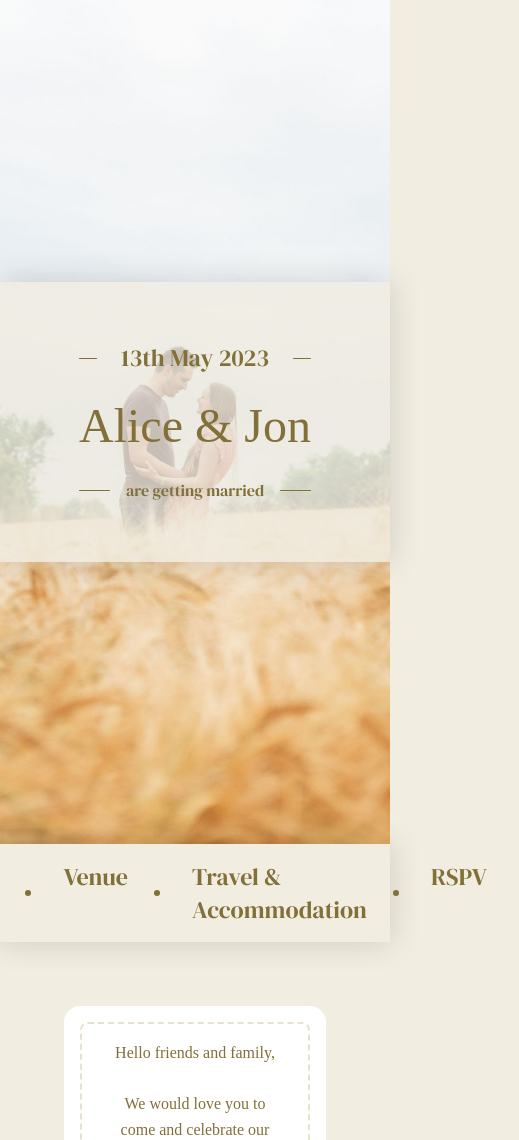
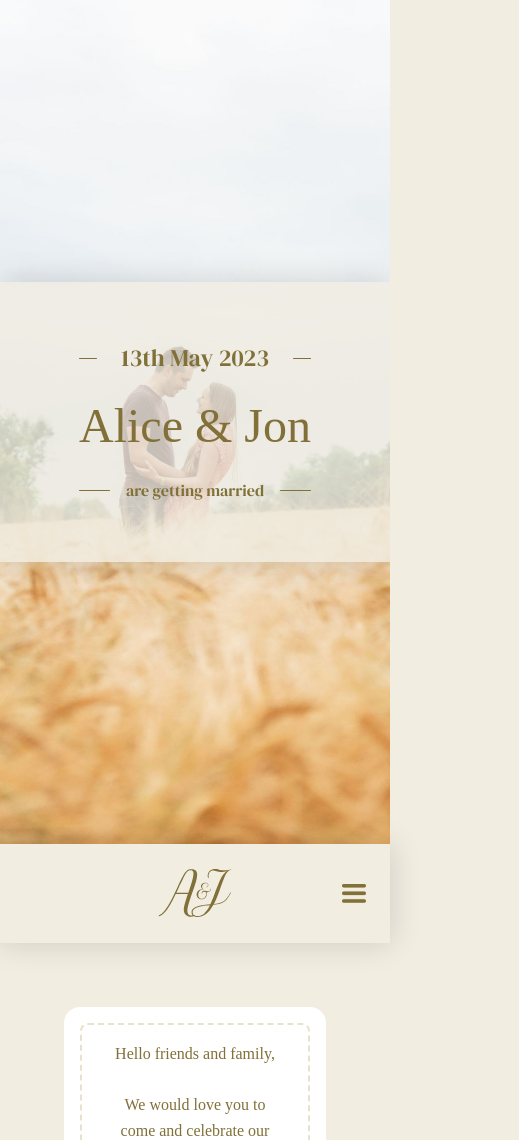
Before and after one commit to emilyswebsites/jon-and-alice, a Nuxt app: page / in a window 390 px wide. Shown: the top 1140 px of the page, 519 px wide, since content can reach past the window. Built offline with nearby package versions, Linux system fonts and the light colour scheme; a web font is replaced by a local one.

Commit message:
Add mobile menu

```diff
--- a/components/TopMenu.vue
+++ b/components/TopMenu.vue
@@ -1,24 +1,61 @@
 <template>
-  <nav>
+  <header>
+    <div class="mobile-header">
+      <div class="mobile-header__dummy"></div>
+      <img class="mobile-header__icon" src="a-and-j-icon.svg" alt="Alice & Jon">
+      <button aria-label="Menu" class="menu-toggle-button" @click="toggleMenu">
+        <svg class="menu-icon" viewBox="0 0 122.88 95.95" style="stroke:currentColor;fill:currentColor">
+          <path style="fill-rule:evenodd;clip-rule:evenodd;"
+            d="M8.94,0h105c4.92,0,8.94,4.02,8.94,8.94l0,0c0,4.92-4.02,8.94-8.94,8.94h-105C4.02,17.88,0,13.86,0,8.94l0,0 C0,4.02,4.02,0,8.94,0L8.94,0z M8.94,78.07h105c4.92,0,8.94,4.02,8.94,8.94l0,0c0,4.92-4.02,8.94-8.94,8.94h-105 C4.02,95.95,0,91.93,0,87.01l0,0C0,82.09,4.02,78.07,8.94,78.07L8.94,78.07z M8.94,39.03h105c4.92,0,8.94,4.02,8.94,8.94l0,0 c0,4.92-4.02,8.94-8.94,8.94h-105C4.02,56.91,0,52.89,0,47.97l0,0C0,43.06,4.02,39.03,8.94,39.03L8.94,39.03z" />
+        </svg>
+      </button>
+    </div>
+    <nav :class="{ open: showMenu }">
       <ul>
-      <li><NuxtLink class="link" to="/">Schedule</NuxtLink></li>
-      <li><NuxtLink class="link" to="venue">Venue</NuxtLink></li>
-      <li><NuxtLink class="link" to="travel-and-accommodation">Travel & Accommodation</NuxtLink></li>
-      <li><NuxtLink class="link" to="rspv">RSPV</NuxtLink></li>
+        <li>
+          <NuxtLink class="link" to="/">Schedule</NuxtLink>
+        </li>
+        <li>
+          <NuxtLink class="link" to="venue">Venue</NuxtLink>
+        </li>
+        <li>
+          <NuxtLink class="link" to="travel-and-accommodation">Travel & Accommodation</NuxtLink>
+        </li>
+        <li>
+          <NuxtLink class="link" to="rspv">RSPV</NuxtLink>
+        </li>
       </ul>
     </nav>
+  </header>
 </template>
 
 <script>
 export default {
   name: 'TopMenu',
+  data() {
+    return {
+      showMenu: false,
+    };
+  },
+  methods: {
+    toggleMenu() {
+      this.showMenu = !this.showMenu;
+    }
+  }
 }
 </script>
 
 <style lang="scss">
-  nav {
+header {
   position: sticky;
   top: 0;
+  background-color: var(--clr-beige-light);
+  box-shadow: var(--shadow-subtle);
+  z-index: 10;
+}
+
+.mobile-header {
+  display: none;
 }
 
 ul {
@@ -28,11 +65,11 @@
   margin: 0;
   padding: 1rem 0;
   background-color: var(--clr-beige-light);
-    box-shadow: var(--shadow-subtle);
 }
 
 li {
   padding: 0 2rem;
+  text-align: center;
 
   &:not(:last-child) {
     position: relative;
@@ -55,6 +92,7 @@
   font-family: var(--font-heading);
   color: var(--clr-beige-dark);
   text-decoration: none;
+  text-align: center;
   font-size: 1.5rem;
   position: relative;
 
@@ -83,4 +121,96 @@
     }
   }
 }
+
+@media screen and (max-width:768px) {
+  header {
+    padding: 1.5rem;
+  }
+
+  .mobile-header {
+    display: flex;
+    align-items: center;
+  }
+
+  .mobile-header__dummy {
+    width: 1.5rem;
+  }
+
+  .mobile-header__icon {
+    height: 3rem;
+    padding: 0 1rem;
+    flex-grow: 1;
+  }
+
+  .menu-toggle-button {
+    display: flex;
+    cursor: pointer;
+    border: 0;
+    background: none;
+    padding: 0;
+  }
+
+  .menu-icon {
+    width: 1.5rem;
+    padding: 1rem 0;
+    color: var(--clr-beige-dark);
+  }
+
+  nav {
+    transform: scaleY(0);
+    transform-origin: top;
+    position: absolute;
+    top: 100%;
+    left: 0;
+    width: 100%;
+    background-color: var(--menu-colour);
+    transition: transform 350ms ease-in-out;
+    isolation: isolate;
+
+    &::after {
+      content: '';
+      position: absolute;
+      bottom: 0;
+      left: 0;
+      width: 100%;
+      height: 25%;
+      box-shadow: var(--shadow-subtle);
+      z-index: -1;
+    }
+  }
+
+  nav.open {
+    transform: scaleY(1);
+
+    li {
+      opacity: 1;
+      transition: opacity 450ms ease-in-out 100ms;
+    }
+  }
+
+  ul {
+    flex-direction: column;
+    align-items: center;
+    padding: 1rem 1rem 1.5rem 1rem;
+    margin: 0;
+  }
+
+  li {
+    padding: 0;
+    opacity: 0;
+    transition: opacity 150ms linear;
+
+    & + & {
+      margin-top: 1rem;
+    }
+
+    &::after {
+      display: none;
+    }
+  }
+
+  .link {
+    font-size: 1rem;
+  }
+}
 </style>
```
Also changed, not shown: static/a-and-j-icon.svg (added). Lines whose indentation alone changed are shown as unchanged.
